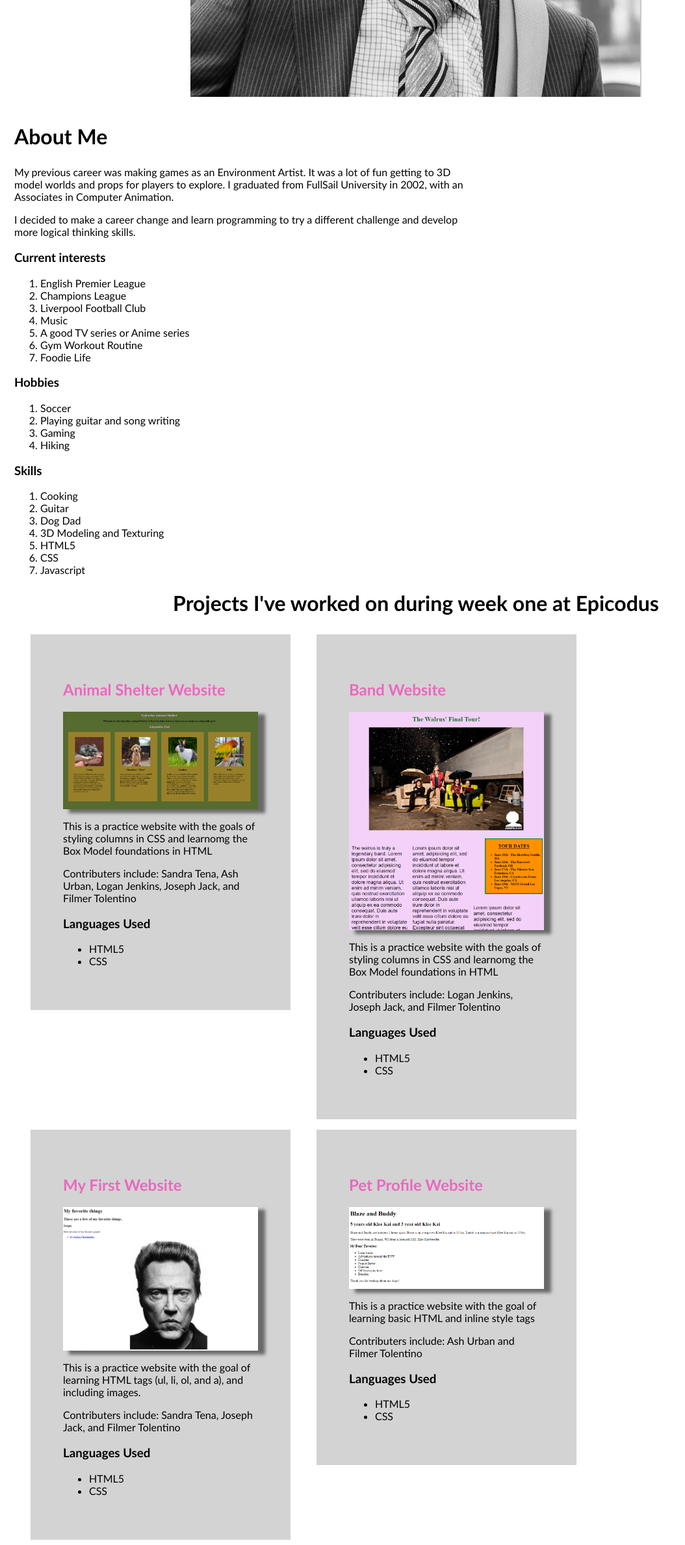
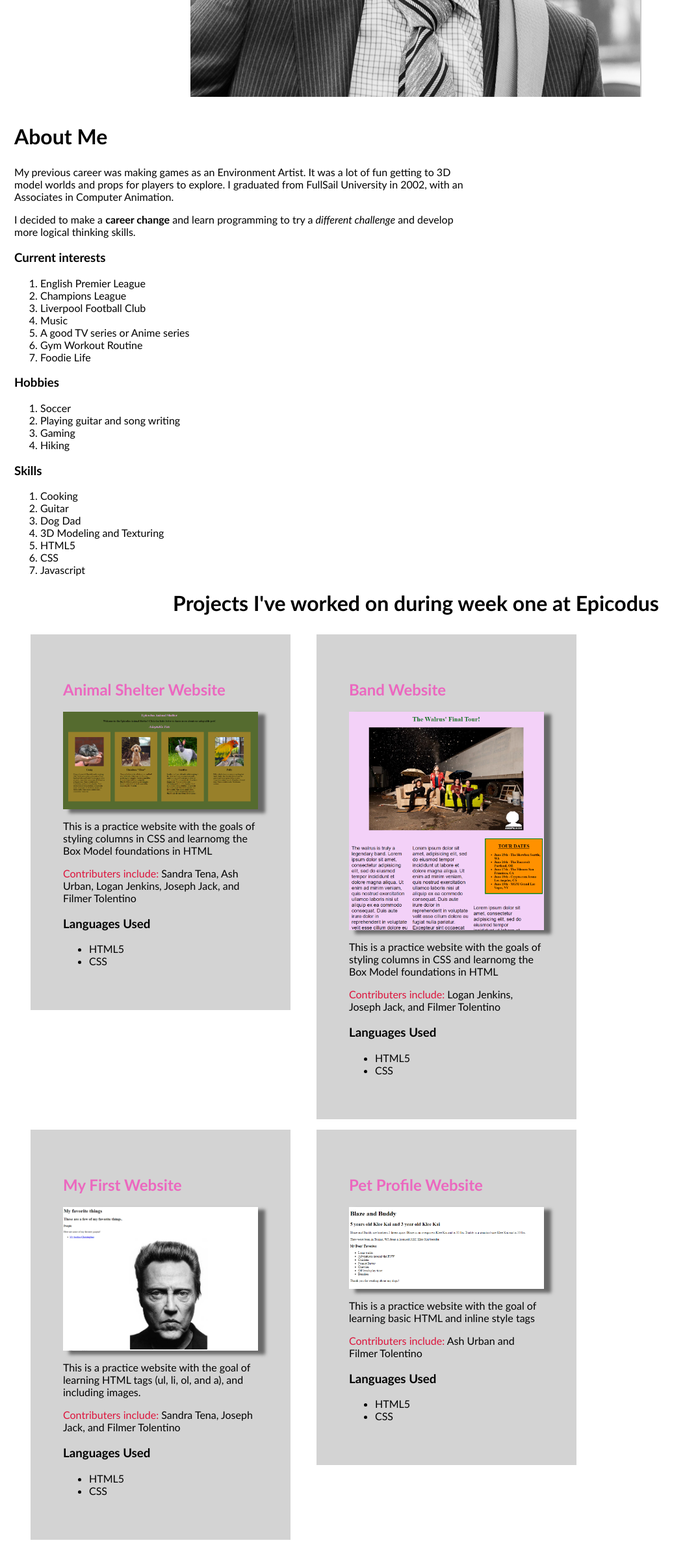
Before and after one commit to ftolentino/portfolio, a plain HTML site: page index.html in a window 1280 px wide. Shown: the part 747-3124 px from the top of the page at 65% size, without its empty margins (0-1054 px from the left). Drawn offline with Linux system fonts and the light colour scheme.

Commit message:
ADD Known Bugs section in README, ADD (span, em, strong) inline style tags

```diff
--- a/css/styles.css
+++ b/css/styles.css
@@ -12,6 +12,9 @@ h2 {
   font-size: 2rem;
 }
 
+span.contributers {
+  color:crimson;
+}
 .hero-image {
     margin: auto;
     max-width: 60%;
@@ -40,7 +43,7 @@ h2 {
   background-color: lightgrey;
 }
 
-div.main h1 {
+div.projects h1 {
   font-size: 2rem;
 }
 
@@ -59,3 +62,7 @@ div.column img {
 div.column p {
   font-family:'Gill Sans', 'Gill Sans MT', Calibri, 'Trebuchet MS', sans-serif;
 }
+
+a:link {
+  text-decoration: none;
+}
--- a/index.html
+++ b/index.html
@@ -14,7 +14,7 @@
     <div class="about">
       <h2>About Me</h2>
       <p>My previous career was making games as an Environment Artist. It was a lot of fun getting to 3D model worlds and props for players to explore. I graduated from FullSail University in 2002, with an Associates in Computer Animation.</p>
-      <p>I decided to make a career change and learn programming to try a different challenge and develop more logical thinking skills.</p>
+      <p>I decided to make a <strong>career change</strong> and learn programming to try a <em>different challenge</em> and develop more logical thinking skills.</p>
       <div>
         <h3>Current interests</h3>
         <ol>
@@ -46,15 +46,15 @@
       </div>
     </div>
     <!-- List of projects -->
-    <h1>Projects I've worked on during week one at Epicodus</h1>
     <div class="projects">
+      <h1>Projects I've worked on during week one at Epicodus</h1>
       <div class="column">
-        <h2>Animal Shelter Website</h2>
         <a href="https://github.com/ftolentino/animal-shelter.git">
+          <h2>Animal Shelter Website</h2>
           <img src="imgs/animal-shelter.PNG" alt="animal shelter website photo">
         </a>
         <p>This is a practice website with the goals of styling columns in CSS and learnomg the Box Model foundations in HTML</p>
-        <p><span>Contributers include:</span> Sandra Tena, Ash Urban, Logan Jenkins, Joseph Jack, and Filmer Tolentino</p>
+        <p><span class="contributers">Contributers include:</span> Sandra Tena, Ash Urban, Logan Jenkins, Joseph Jack, and Filmer Tolentino</p>
         <h3>Languages Used</h3>
         <ul>
           <li>HTML5</li>
@@ -67,7 +67,7 @@
           <img src="imgs/band-website.PNG" alt="band website photo">
         </a>
         <p>This is a practice website with the goals of styling columns in CSS and learnomg the Box Model foundations in HTML</p>
-        <p>Contributers include: Logan Jenkins, Joseph Jack, and Filmer Tolentino</p>
+        <p><span class="contributers">Contributers include:</span> Logan Jenkins, Joseph Jack, and Filmer Tolentino</p>
         <h3>Languages Used</h3>
         <ul>
           <li>HTML5</li>
@@ -80,7 +80,7 @@
           <img src="imgs/my-first-website.PNG" alt="my first website photo">
         </a>
         <p>This is a practice website with the goal of learning HTML tags (ul, li, ol, and a), and including images.</p>
-        <p>Contributers include: Sandra Tena, Joseph Jack, and Filmer Tolentino</p>
+        <p><span class="contributers">Contributers include:</span> Sandra Tena, Joseph Jack, and Filmer Tolentino</p>
         <h3>Languages Used</h3>
         <ul>
           <li>HTML5</li>
@@ -93,7 +93,7 @@
           <img src="imgs/pet-profile.PNG" alt="pet profile website photo">
         </a>
         <p>This is a practice website with the goal of learning basic HTML and inline style tags</p>
-        <p>Contributers include: Ash Urban and Filmer Tolentino</p>
+        <p><span class="contributers">Contributers include:</span> Ash Urban and Filmer Tolentino</p>
         <h3>Languages Used</h3>
         <ul>
           <li>HTML5</li>
```
Also changed, not shown: 1 other file.
